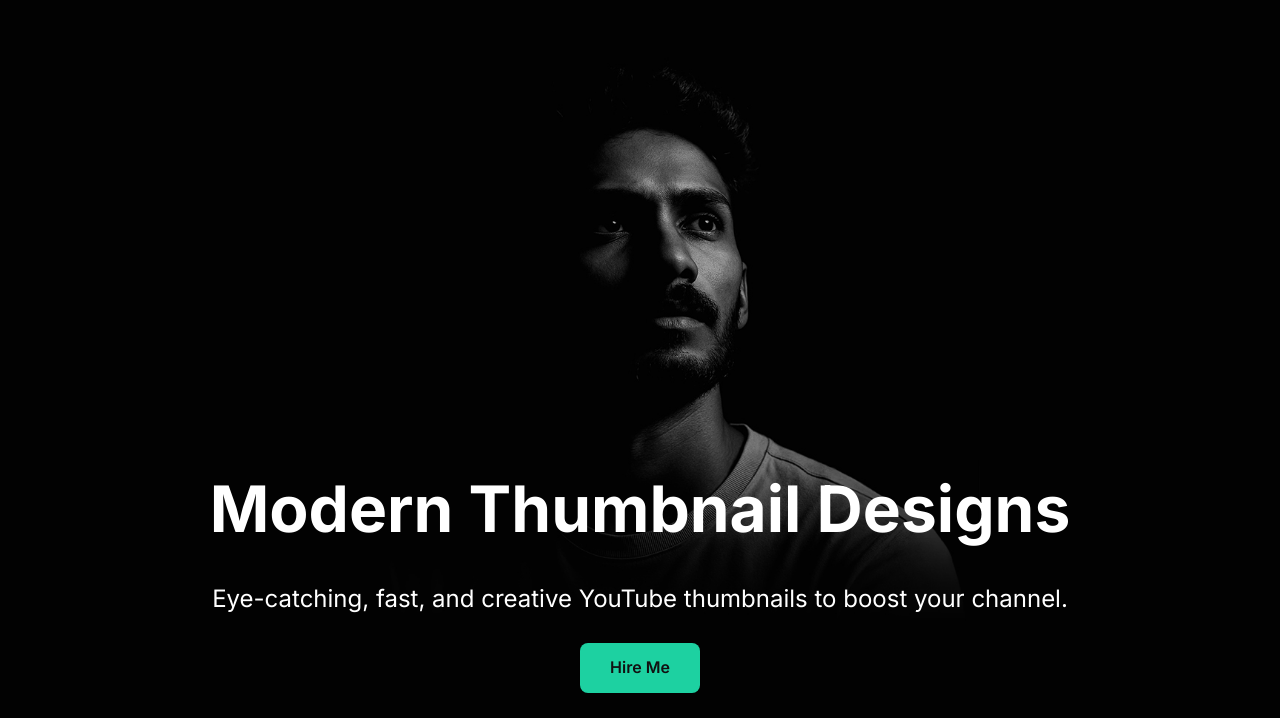
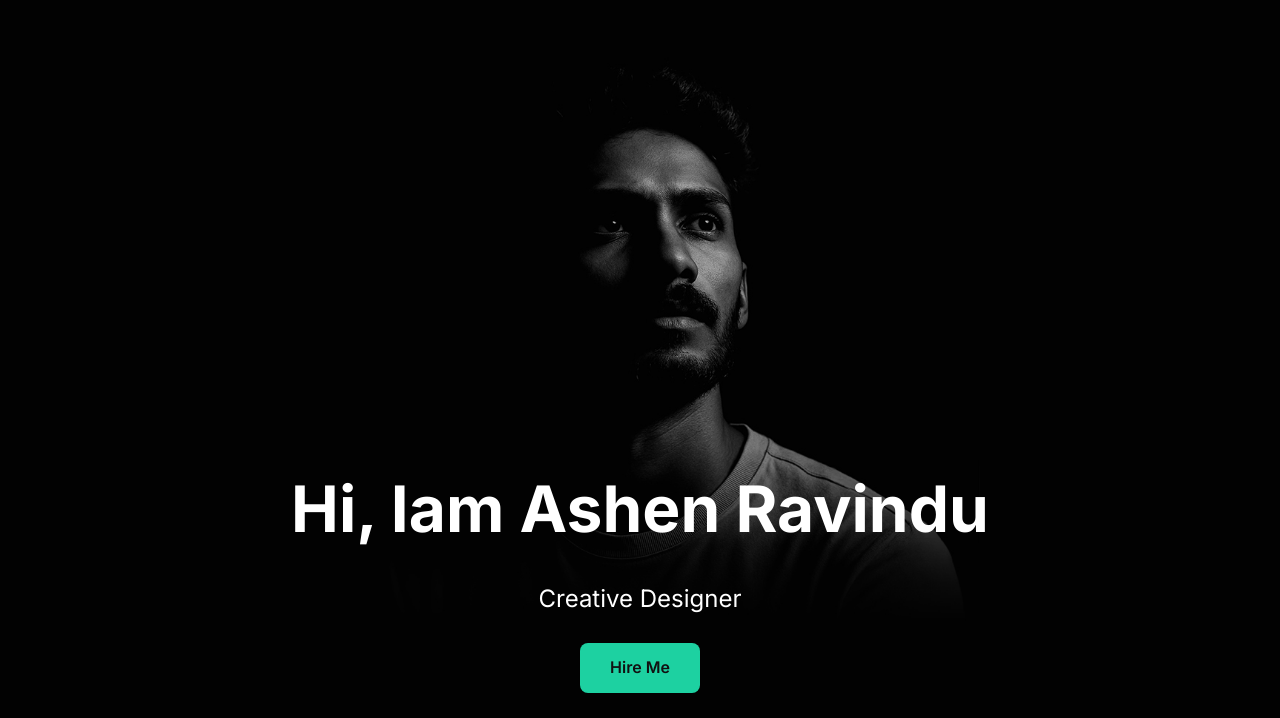
Before and after one commit to ashen211/jolly-kirch, a website: page index.html in a window 1280 px wide. Shown: the part 82-800 px from the top of the page. Drawn offline with Linux system fonts and the light colour scheme.

Commit message:
Update index.html

```diff
--- a/index.html
+++ b/index.html
@@ -30,16 +30,13 @@
       </nav>
     </header>
 
-    <!-- Hero -->
+     <!-- Hero -->
     <section class="hero">
       <div class="hero-bg"></div>
       <!-- background image -->
       <div class="hero-content">
-        <h1>Modern Thumbnail Designs</h1>
-        <p>
-          Eye-catching, fast, and creative YouTube thumbnails to boost your
-          channel.
-        </p>
+        <h1>Hi, Iam Ashen Ravindu</h1>
+        <p>Creative Designer</p>
         <a href="#contact" class="btn bounce">Hire Me</a>
       </div>
     </section>
```
